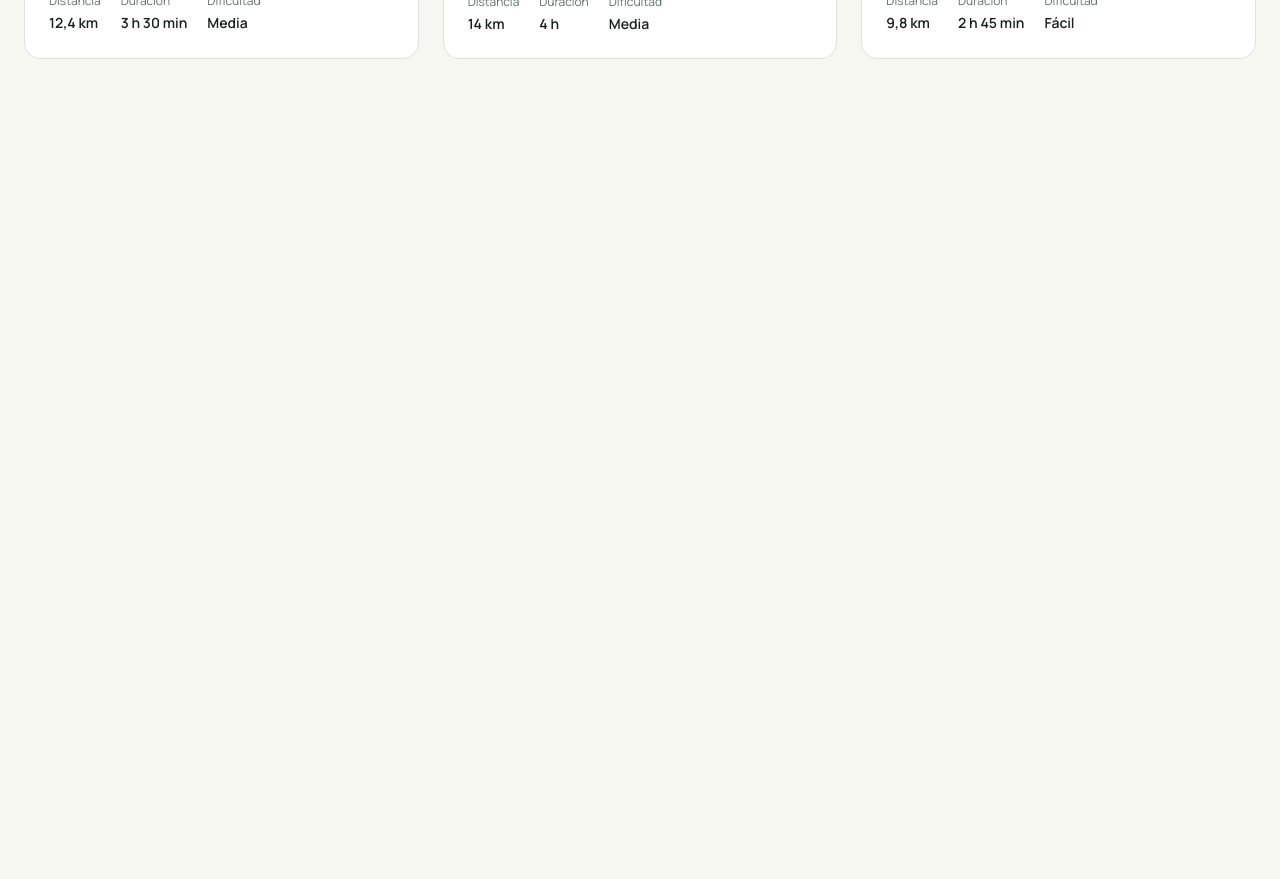
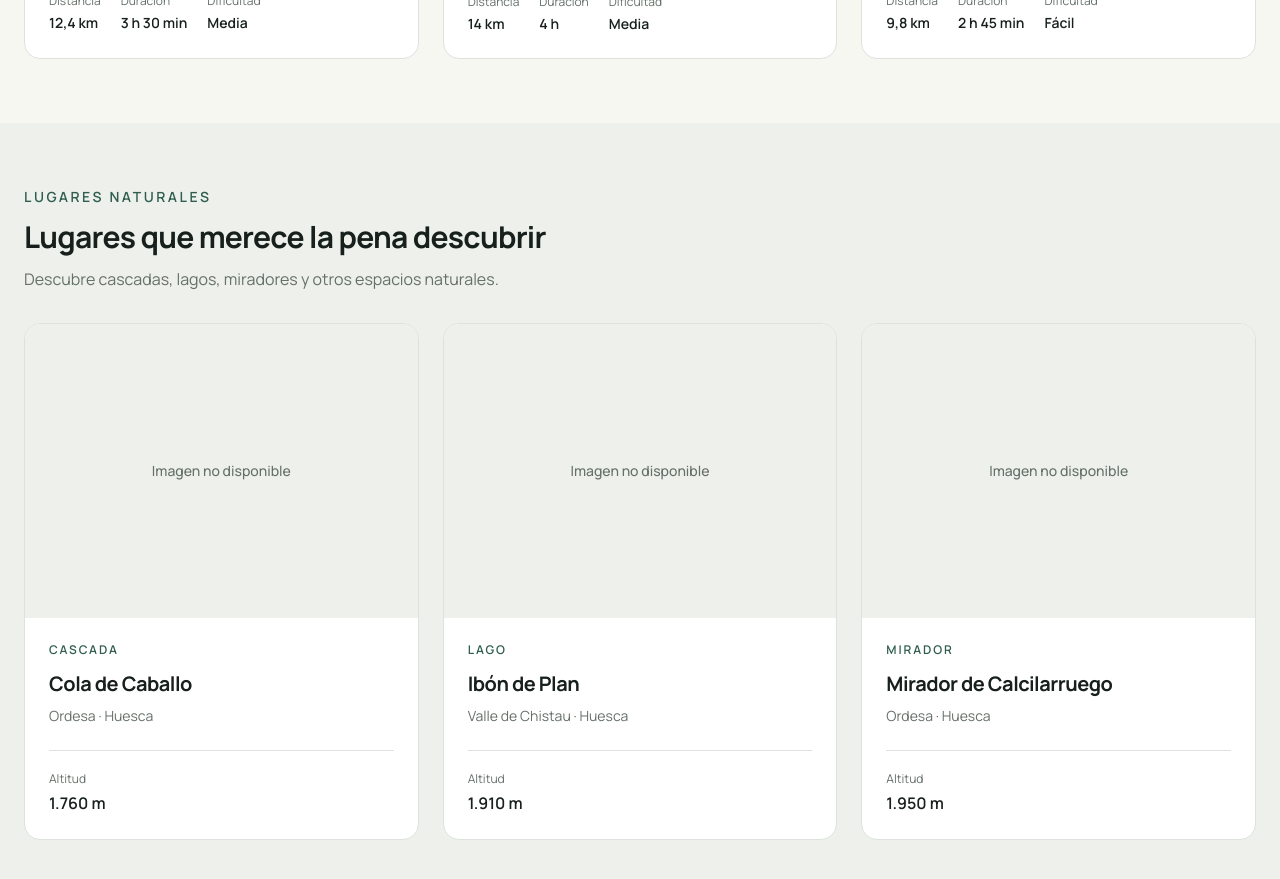
Before and after one commit to dTasio/trailscope, a React (Vite) app: page / in a window 1280 px wide. Shown: the part 1480-2359 px from the top of the page. Before the commit the page ends 1603 px from the top, so only its background shows below. Built offline with nearby package versions, Linux system fonts and the light colour scheme.

Commit message:
add featured natural places section

```diff
--- /dev/null
+++ b/src/components/PlaceCard.jsx
@@ -0,0 +1,25 @@
+function PlaceCard({ name, type, location, altitude }) {
+  return (
+    <article className="overflow-hidden rounded-2xl border border-border bg-surface transition hover:-translate-y-1 hover:shadow-lg">
+      <div className="flex aspect-4/3 items-center justify-center bg-surface-secondary">
+        <span className="text-sm font-medium text-muted">Imagen no disponible</span>
+      </div>
+
+      <div className="p-6">
+        <p className="text-xs font-semibold uppercase tracking-[0.16em] text-primary">{type}</p>
+
+        <h3 className="mt-3 text-xl font-bold tracking-tight text-text">{name}</h3>
+
+        <p className="mt-2 text-sm text-muted">{location}</p>
+
+        <div className="mt-6 border-t border-border pt-5">
+          <p className="text-xs text-muted">Altitud</p>
+
+          <p className="mt-1 font-semibold text-text">{altitude}</p>
+        </div>
+      </div>
+    </article>
+  );
+}
+
+export default PlaceCard;
--- a/src/pages/Home.jsx
+++ b/src/pages/Home.jsx
@@ -1,5 +1,6 @@
 import { Link } from "react-router";
 import TrailCard from "../components/TrailCard.jsx";
+import PlaceCard from "../components/PlaceCard.jsx";
 import heroImage from "../assets/images/hero-ordesa.jpg";
 
 //Constantes
@@ -30,6 +31,30 @@ const featuredTrails = [
     duration: "2 h 45 min",
     difficulty: "Fácil",
     image: heroImage,
+  },
+];
+
+const featuredPlaces = [
+  {
+    id: 1,
+    name: "Cola de Caballo",
+    type: "Cascada",
+    location: "Ordesa · Huesca",
+    altitude: "1.760 m",
+  },
+  {
+    id: 2,
+    name: "Ibón de Plan",
+    type: "Lago",
+    location: "Valle de Chistau · Huesca",
+    altitude: "1.910 m",
+  },
+  {
+    id: 3,
+    name: "Mirador de Calcilarruego",
+    type: "Mirador",
+    location: "Ordesa · Huesca",
+    altitude: "1.950 m",
   },
 ];
 
@@ -80,6 +105,24 @@ function Home() {
           ))}
         </div>
       </section>
+
+      <section className="bg-surface-secondary">
+        <div className="mx-auto max-w-7xl px-6 py-16">
+          <div className="mb-8">
+            <p className="text-sm font-semibold uppercase tracking-[0.18em] text-primary">Lugares naturales</p>
+
+            <h2 className="mt-3 text-3xl font-bold tracking-tight text-text">Lugares que merece la pena descubrir</h2>
+
+            <p className="mt-3 max-w-2xl text-muted">Descubre cascadas, lagos, miradores y otros espacios naturales.</p>
+          </div>
+
+          <div className="grid gap-6 md:grid-cols-2 lg:grid-cols-3">
+            {featuredPlaces.map((place) => (
+              <PlaceCard key={place.id} name={place.name} type={place.type} location={place.location} altitude={place.altitude} />
+            ))}
+          </div>
+        </div>
+      </section>
     </main>
   );
 }
```
